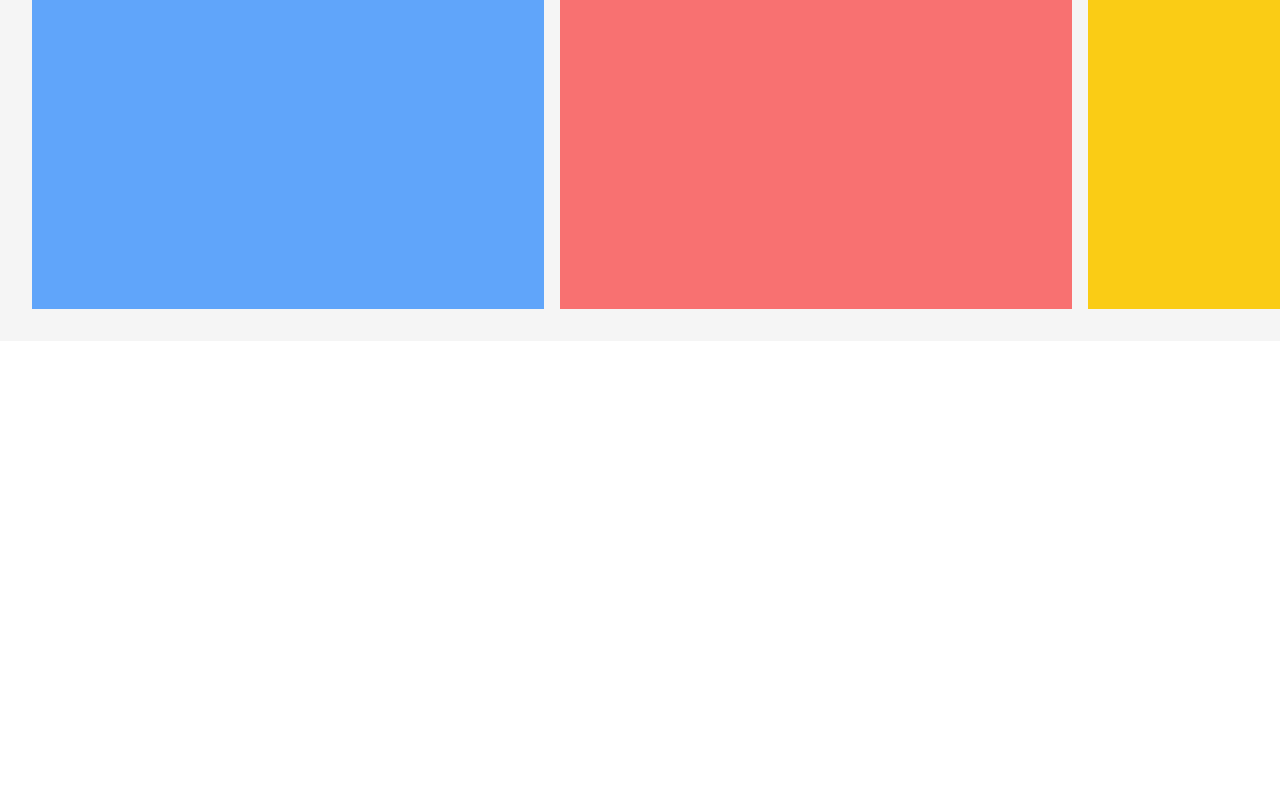
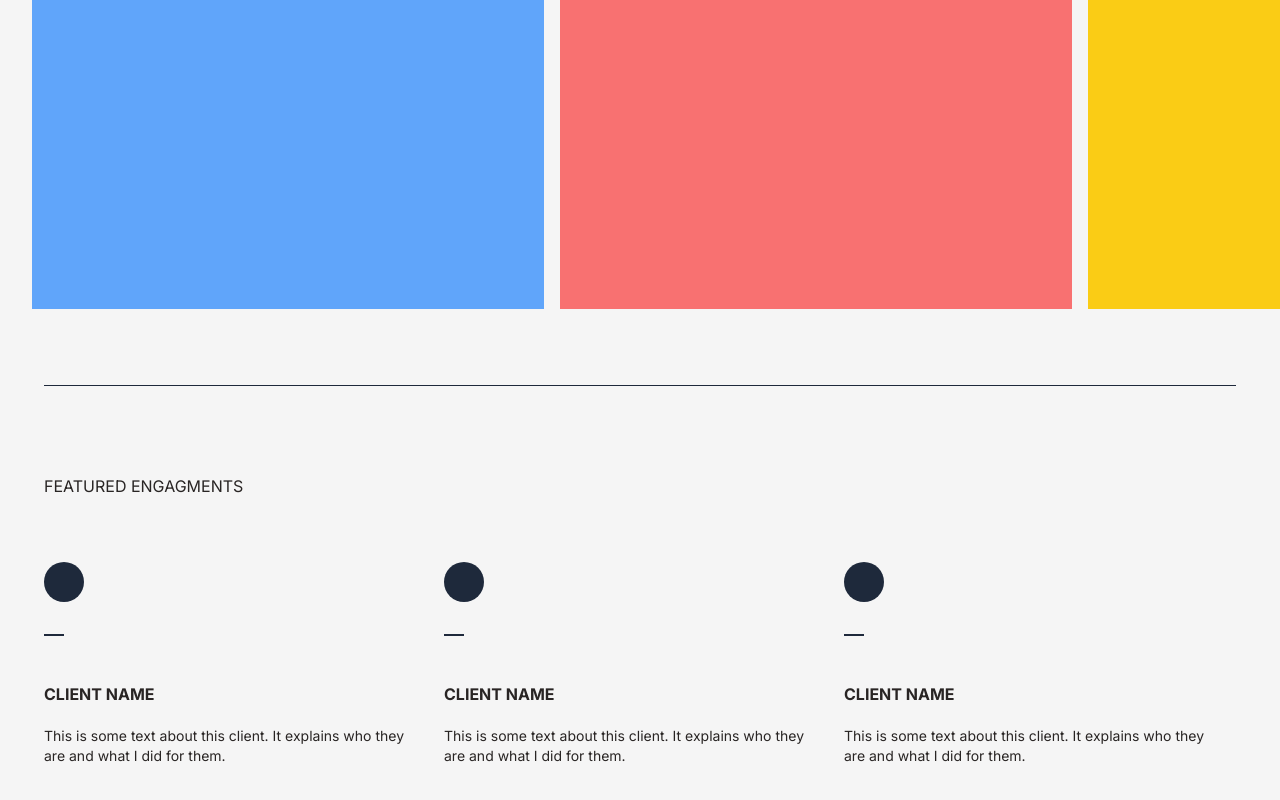
Before and after one commit to bryndsey/frontend-practice, a Next.js app: page /frontend-practice/basic-dept in a window 1280 px wide. Shown: the part 1462-2262 px from the top of the page. Before the commit the page ends 1803 px from the top, so only its background shows below. Built offline with nearby package versions, Linux system fonts and the light colour scheme.

Commit message:
Add more content

```diff
--- a/src/app/frontend-practice/basic-dept/page.tsx
+++ b/src/app/frontend-practice/basic-dept/page.tsx
@@ -1,3 +1,18 @@
+function EngagementItem() {
+  return (
+    <li className="w-[75vw] flex-shrink-0 sm:w-[40vw] md:w-[30vw]">
+      <div className="h-10 w-10 rounded-full bg-slate-800"></div>
+      <h3 className="relative mt-8 pt-12 font-bold before:absolute before:top-0 before:block before:h-[2px] before:w-5 before:bg-slate-800">
+        CLIENT NAME
+      </h3>
+      <p className="mt-5 text-sm">
+        This is some text about this client. It explains who they are and what I
+        did for them.
+      </p>
+    </li>
+  );
+}
+
 export default function Page() {
   return (
     <main className="bg-neutral-100 text-stone-800">
@@ -18,6 +33,23 @@ export default function Page() {
         <li className="aspect-[3/4] w-[75vw] flex-shrink-0 bg-red-400 sm:w-[40vw]"></li>
         <li className="aspect-[3/4] w-[75vw] flex-shrink-0 bg-yellow-400 sm:w-[40vw]"></li>
       </ul>
+
+      <div className="p-11">
+        <figure className="h-[1px] bg-slate-800" />
+      </div>
+
+      <section className="overflow-visible p-11">
+        <h2>FEATURED ENGAGMENTS</h2>
+
+        <ul className="flex flex-row gap-4 overflow-x-scroll pt-16">
+          <EngagementItem />
+          <EngagementItem />
+          <EngagementItem />
+          <EngagementItem />
+          <EngagementItem />
+          <EngagementItem />
+        </ul>
+      </section>
     </main>
   );
 }
```
